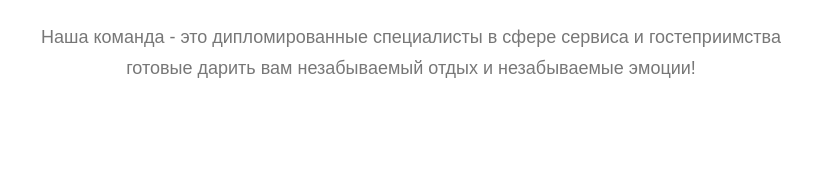
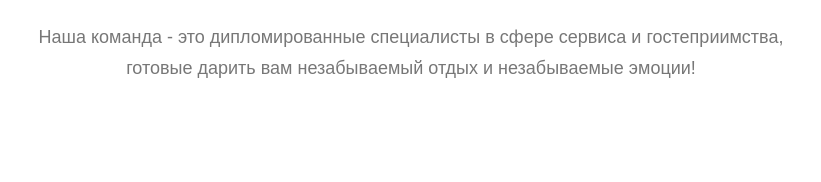
Before and after one commit to GrandOmskEH/up, a plain HTML site: page index.html in a window 1280 px wide. Shown: the part 1474-1656 px from the top of the page, 229-1050 px from the left. Drawn offline with Linux system fonts and the light colour scheme; a web font is replaced by a local one.

Commit message:
Update index.html

```diff
--- a/index.html
+++ b/index.html
@@ -429,7 +429,7 @@
             <h2 class="section-title">Немного о нас</h2>
             <div class="history-content">
                 <p>Наш отель существует 4 года, за это время нам удалось завоевать множество наград всероссийского и регионального уровня.</p>
-                <p>Наша команда - это дипломированные специалисты в сфере сервиса и гостеприимства готовые дарить  вам незабываемый отдых и незабываемые эмоции!</p>
+                <p>Наша команда - это дипломированные специалисты в сфере сервиса и гостеприимства, готовые дарить вам незабываемый отдых и незабываемые эмоции!</p>
             </div>
         </div>
     </section>
```
